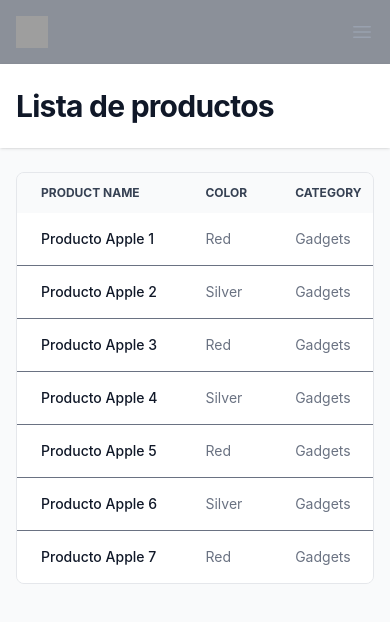
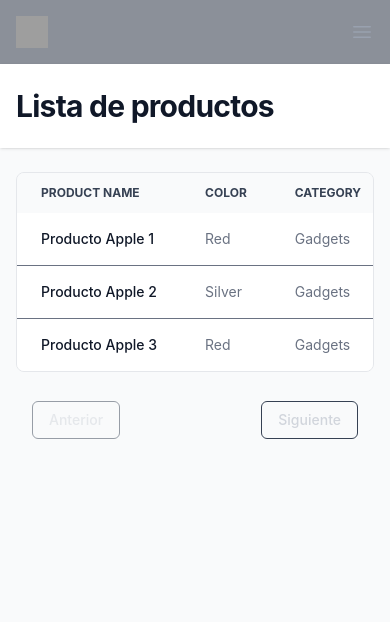
Before and after one commit to OjiSoftware/frontEndElementAll, a React app in the folder frontend/: page / in a window 390 px wide. Shown: the top 622 px of the page. Built offline with nearby package versions, Linux system fonts and the light colour scheme; grey boxes are pictures that could not be loaded; the HTML template or start-up script is replaced by a standard one.

Commit message:
paginacion y tabla dinamica hechas adaptandose al tamaño de la pantalla

```diff
--- a/frontend/src/components/Pagination.tsx
+++ b/frontend/src/components/Pagination.tsx
@@ -12,6 +12,26 @@ export default function Pagination({ totalItems, itemsPerPage, currentPage, onPa
 
     return (
         <div className="flex items-center justify-between border-t border-white/10 px-4 py-3 sm:px-6">
+
+            {/* tamaño de clular: Solo los botones de Prev/Next */}
+            <div className="flex flex-1 justify-between sm:hidden">
+                <button
+                    onClick={() => onPageChange(Math.max(1, currentPage - 1))}
+                    disabled={currentPage === 1}
+                    className="relative inline-flex items-center rounded-md border border-gray-700 bg-transparent px-4 py-2 text-sm font-medium text-gray-300 hover:bg-white/5 disabled:opacity-50"
+                >
+                    Anterior
+                </button>
+                <button
+                    onClick={() => onPageChange(Math.min(totalPages, currentPage + 1))}
+                    disabled={currentPage === totalPages}
+                    className="relative ml-3 inline-flex items-center rounded-md border border-gray-700 bg-transparent px-4 py-2 text-sm font-medium text-gray-300 hover:bg-white/5 disabled:opacity-50"
+                >
+                    Siguiente
+                </button>
+            </div>
+
+            {/* Tamaño de Escritorio o tablet*/}
             <div className="hidden sm:flex sm:flex-1 sm:items-center sm:justify-between">
                 <div>
                     <p className="text-sm text-gray-300">
@@ -21,7 +41,7 @@ export default function Pagination({ totalItems, itemsPerPage, currentPage, onPa
                     </p>
                 </div>
                 <div>
-                    <nav className="isolate inline-flex -space-x-px rounded-md">
+                    <nav className="isolate inline-flex -space-x-px rounded-md shadow-sm">
                         <button
                             onClick={() => onPageChange(Math.max(1, currentPage - 1))}
                             className="relative inline-flex items-center rounded-l-md px-2 py-2 text-gray-400 ring-1 ring-inset ring-gray-700 hover:bg-white/5 disabled:opacity-50"
@@ -29,6 +49,7 @@ export default function Pagination({ totalItems, itemsPerPage, currentPage, onPa
                         >
                             <ChevronLeftIcon className="size-5" />
                         </button>
+
 
                         {[...Array(totalPages)].map((_, i) => (
                             <button
--- /dev/null
+++ b/frontend/src/hooks/useItemsPerpage.tsx
@@ -0,0 +1,31 @@
+import { useEffect, useState } from "react";
+
+export const useItemsPerpage = () => {
+    const [itemsPerPage, setItemsPerPage] = useState(5);
+
+    const updateItems = () => {
+        const actualWidth = window.innerWidth;
+
+        if (actualWidth < 640) {
+            setItemsPerPage(3);
+        } else if (actualWidth < 1024) {
+            setItemsPerPage(5);
+        } else {
+            setItemsPerPage(7);
+        }
+
+    }
+
+    useEffect(() => {
+        updateItems();
+
+        window.addEventListener('resize', updateItems)
+
+        return () => window.removeEventListener('resize', updateItems)
+
+    }, [])
+
+
+
+    return itemsPerPage;
+}
--- a/frontend/src/pages/ManagementPage.tsx
+++ b/frontend/src/pages/ManagementPage.tsx
@@ -1,7 +1,8 @@
-import { useState } from "react";
+import { useEffect, useState } from "react";
 import DashboardLayout from "@/layouts/DashboardLayout";
 import { ProductsTable, Product } from "../components/ProductsTable";
 import Pagination from "../components/Pagination";
+import { useItemsPerpage } from "@/hooks/useItemsPerpage";
 
 /* Simulación de datos */
 const DATA_PRUEBA: Product[] = Array.from({ length: 50 }, (_, i) => ({
@@ -14,12 +15,18 @@ const DATA_PRUEBA: Product[] = Array.from({ length: 50 }, (_, i) => ({
 
 export default function ManagementPage() {
     const [currentPage, setCurrentPage] = useState(1);
-    const itemsPerPage = 7;
+    const itemsPerPage = useItemsPerpage();
 
     /* Aca se hacen los calculos de paginacion */
     const lastIndex = currentPage * itemsPerPage;
     const firstIndex = lastIndex - itemsPerPage;
     const currentProducts = DATA_PRUEBA.slice(firstIndex, lastIndex);
+
+
+    /* se va a ejecutar por cada cambio de itemsPerPage asi se actualiza cada vez que haya un cambio de tamaño, y no quedan los numeros de la paginacion por cualquier lado */
+    useEffect(() => {
+        setCurrentPage(1)
+    }, [itemsPerPage]);
 
     return (
         <DashboardLayout>
```
